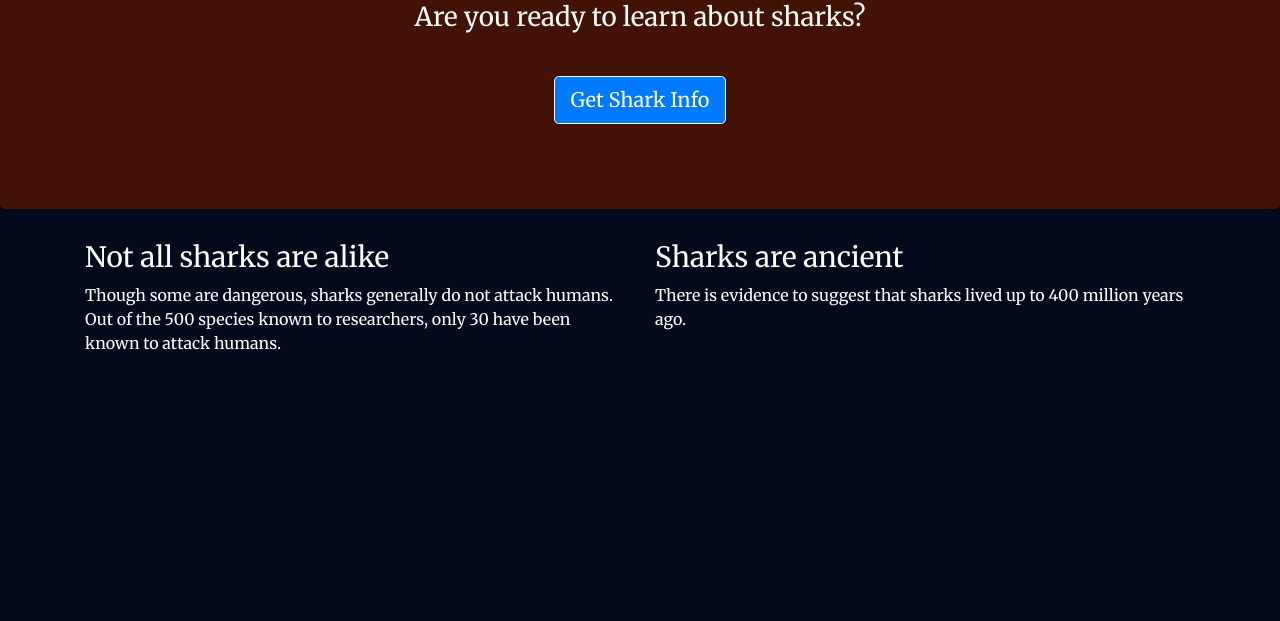
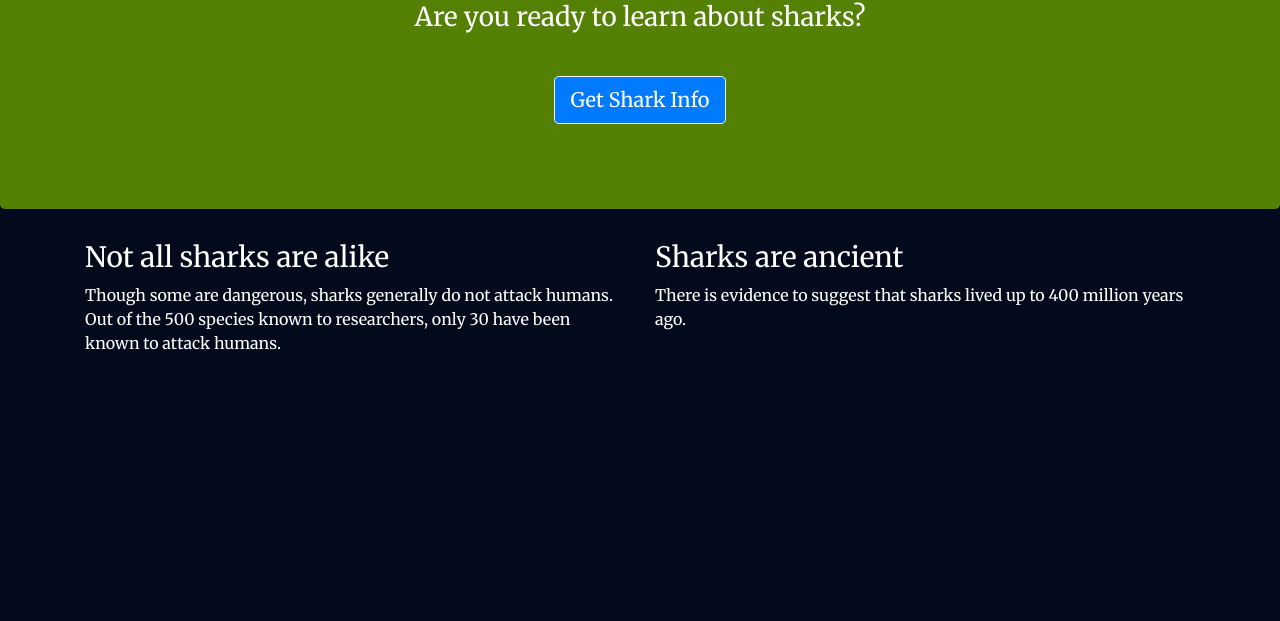
Before and after one commit to RohitDemo/sharks-r-us, a website: page views/index.html in a window 1280 px wide. Shown: the part 179-800 px from the top of the page. Drawn offline with nearby package versions, Linux system fonts and the light colour scheme.

Commit message:
Changing the jumbotron to Olive Green!

```diff
--- a/views/css/styles.css
+++ b/views/css/styles.css
@@ -19,7 +19,7 @@ p {
 }
 
 .jumbotron {
-    background: #421204;
+    background: #548004;
     color: white;
     text-align: center;
 }
```
